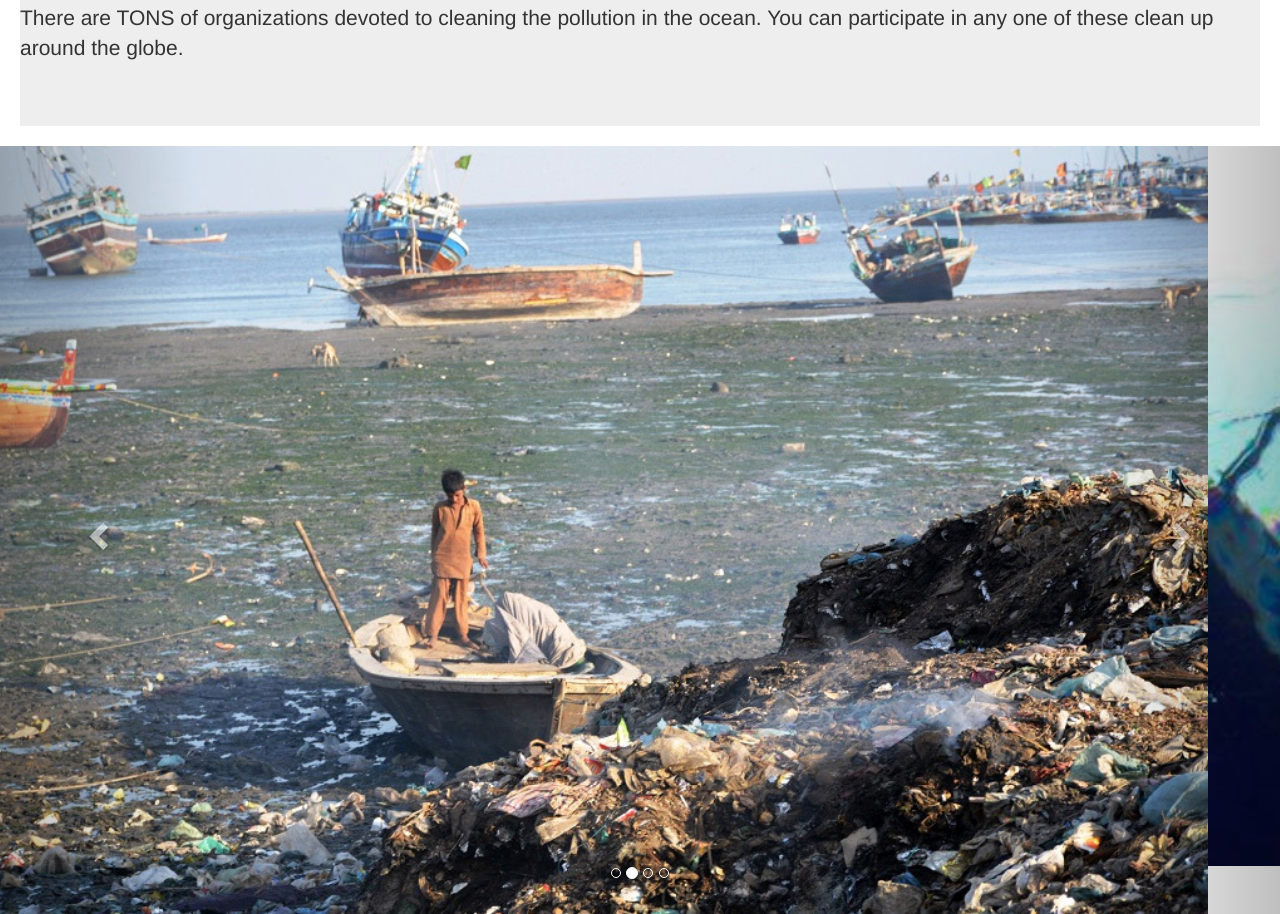
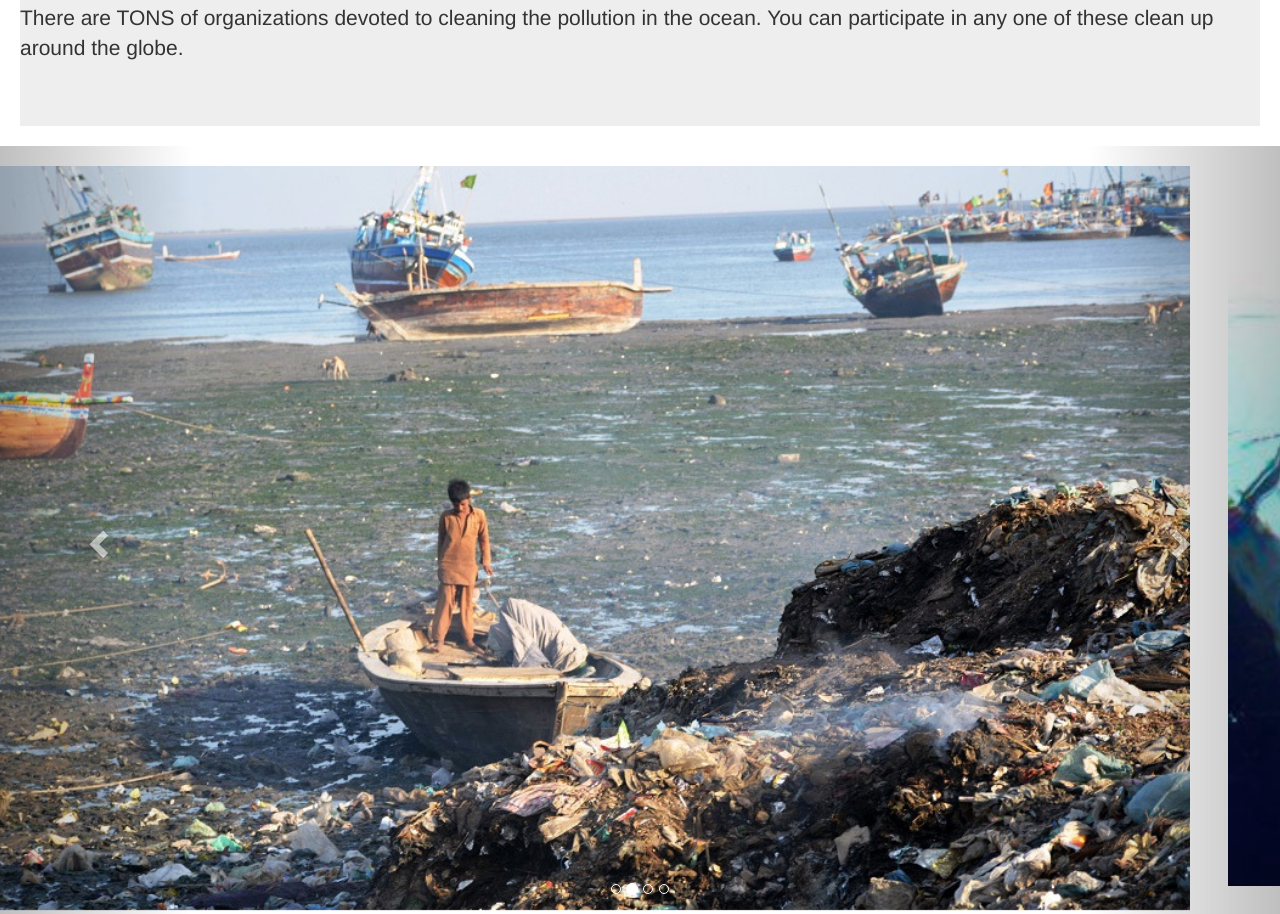
Before and after one commit to emmav6936/final-project, a plain HTML site: page index.html in a window 1280 px wide. Shown: the part 1789-2703 px from the top of the page. Drawn offline with nearby package versions, Linux system fonts and the light colour scheme; a web font is replaced by a local one.

Commit message:
add margin gallery

```diff
--- a/final-project.css
+++ b/final-project.css
@@ -121,3 +121,7 @@
  .jumbotron{
   margin:20px;
  }
+
+ .item{
+  margin: 20px
+ }
```
